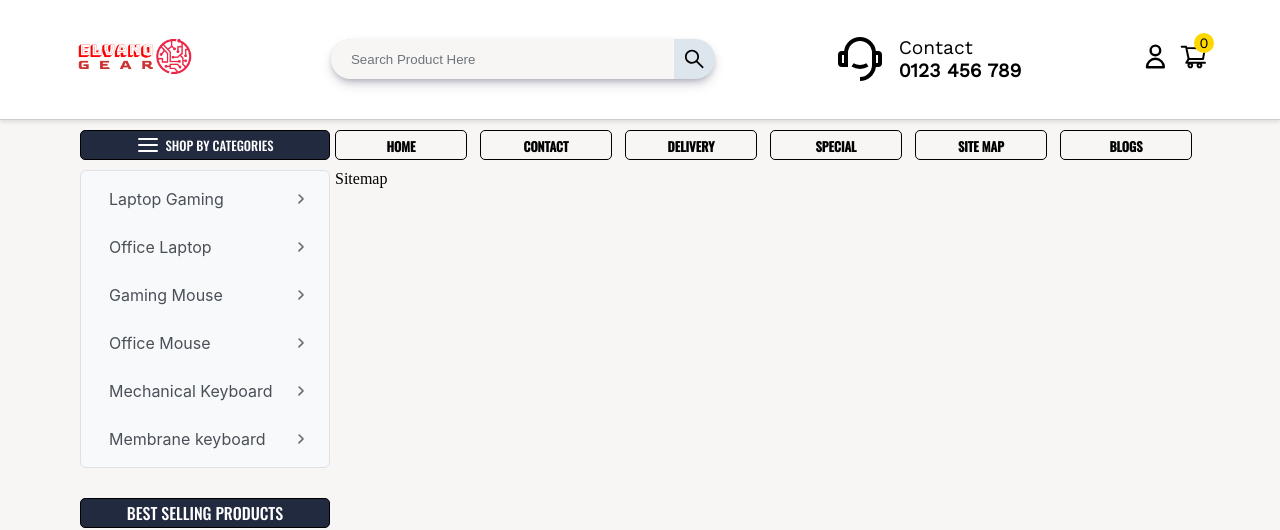
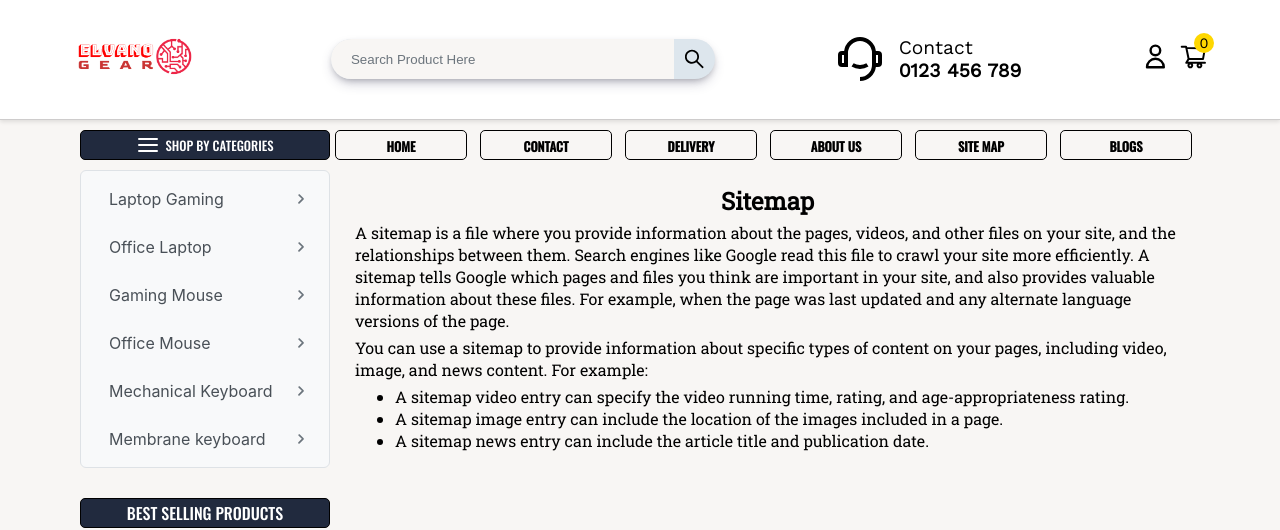
Before and after one commit to tranduynam2904/Electronics-e-commercial, a React (Create React App) app: page /sitemap in a window 1280 px wide. Shown: the top 530 px of the page. Built offline with nearby package versions, Linux system fonts and the light colour scheme.

Commit message:
15 commit

```diff
--- /dev/null
+++ b/src/Header/AboutUs/AboutUs.js
@@ -0,0 +1,7 @@
+export default function AboutUs(){
+    return(
+        <div className="AboutUs">
+            About Us
+        </div>
+    )
+}
--- a/src/Header/Header.js
+++ b/src/Header/Header.js
@@ -6,22 +6,16 @@ import Delivery from './Delivery/Delivery'
 import Sitemap from './Sitemap/Sitemap'
 import './Header.css'
 import logo from './logoGear.png'
-import { useEffect, useState } from 'react'
-import Special from './Special/Special'
+import { useEffect } from 'react'
+import AboutUs from './AboutUs/AboutUs'
 import { FiMenu } from 'react-icons/fi'
-import { useRef } from 'react'
 import React from 'react'
-import { AiOutlineLaptop, AiOutlineSearch, AiOutlineShoppingCart } from 'react-icons/ai'
+import { AiOutlineSearch, AiOutlineShoppingCart } from 'react-icons/ai'
 import { RiCustomerService2Line } from 'react-icons/ri'
 import { HiOutlineUser } from 'react-icons/hi'
-import { BiMouseAlt } from 'react-icons/bi'
-import { BsKeyboard } from 'react-icons/bs'
-import { IoIosArrowForward } from 'react-icons/io'
-import axios from 'axios'
 import Card from '../BestSellingCard/Card'
 import LapTopCart from './LapTopCart/LapTopCart'
 import toggle from './toggle.png'
-import xmark from './Xmark.png'
 import SignIn from './User/SignIn'
 import Register from './Register/Register'
 import { AppContext } from '../AppContext'
@@ -33,7 +27,6 @@ import BlogPages4 from './Blog/BlogPages/BlogPages4'
 import Slider from 'react-slick';
 import 'slick-carousel/slick/slick.css';
 import 'slick-carousel/slick/slick-theme.css';
-// import 'bootstrap/dist/css/bootstrap.min.css';
 import { SliderClient } from './Client/Client'
 import Tabmenu from '../Tabmenu/Tabmenu'
 import 'animate.css';
@@ -174,7 +167,7 @@ export default function Header() {
                                     <Link onClick={() => showsidebar()} to={`/delivery`}>DELIVERY</Link>
                                 </li>
                                 <li className='menu_li li4'>
-                                    <Link onClick={() => showsidebar()} to={`/special`}>SPECIAL</Link>
+                                    <Link onClick={() => showsidebar()} to={`/special`}>ABOUT US</Link>
                                 </li>
                                 <li style={{ margin: '0px 5px' }} className='menu_li li5'>
                                     <Link onClick={() => showsidebar()} to={`/sitemap`}>SITE MAP</Link>
@@ -208,7 +201,7 @@ export default function Header() {
                                 <Route path='/home' element={<Home />} ></Route>
                                 <Route path='/contact' element={<Contact />}></Route>
                                 <Route path='/delivery' element={<Delivery />}></Route>
-                                <Route path='/special' element={<Special />}></Route>
+                                <Route path='/special' element={<AboutUs />}></Route>
                                 <Route path='/sitemap' element={<Sitemap />}></Route>
                                 <Route path='/blogs' element={<Blogs />}></Route>
                                 <Route path='/cart' element={<LapTopCart />}></Route>
--- a/src/Header/Sitemap/Sitemap.css
+++ b/src/Header/Sitemap/Sitemap.css
@@ -0,0 +1,20 @@
+.Sitemap {
+    line-height: 22px;
+    padding: 20px;
+    font-family: 'Roboto Slab', serif;
+}
+
+.Sitemap h1 {
+    text-align: center;
+}
+
+.Sitemap div {
+    margin-top: 10px;
+}
+
+.Sitemap p {
+    margin: 5px 0px;
+}
+.Sitemap ul{
+    margin-left: 40px;
+}
--- a/src/Header/Sitemap/Sitemap.js
+++ b/src/Header/Sitemap/Sitemap.js
@@ -1,5 +1,20 @@
-export default function Sitemap(){
+import './Sitemap.css'
+export default function Sitemap() {
     return (
-        <div className="Sitemap">Sitemap</div>
+        <div className="Sitemap">
+            <h1>Sitemap</h1>
+            <div>
+                A sitemap is a file where you provide information about the pages, videos, and other files on your site, and the relationships between them. Search engines like Google read this file to crawl your site more efficiently. A sitemap tells Google which pages and files you think are important in your site, and also provides valuable information about these files. For example, when the page was last updated and any alternate language versions of the page.
+            </div>
+            <p>
+                You can use a sitemap to provide information about specific types of content on your pages, including video, image, and news content. For example:
+            </p>
+            <ul>
+                <li>A sitemap video entry can specify the video running time, rating, and age-appropriateness rating.</li>
+                <li>A sitemap image entry can include the location of the images included in a page.</li>
+                <li>A sitemap news entry can include the article title and publication date.</li>
+            </ul>
+
+        </div>
     )
 }
--- a/src/Header/Special/Special.js
+++ /dev/null
@@ -1,7 +0,0 @@
-export default function Special(){
-    return(
-        <div className="Special">
-            Special
-        </div>
-    )
-}
```
Also changed, not shown: src/Header/AboutUs/AboutUs.css (added).
